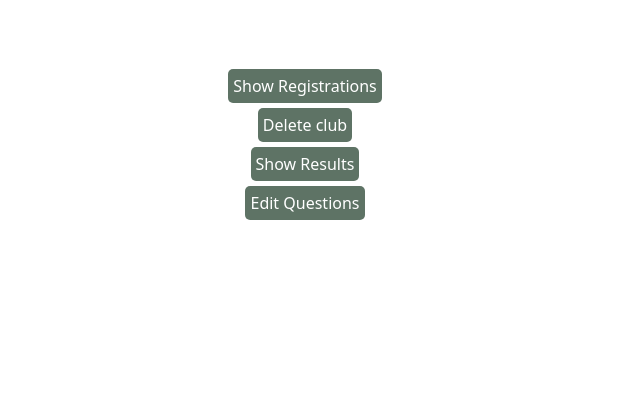
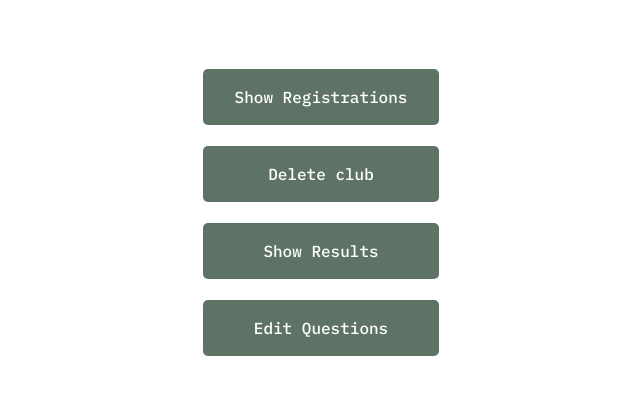
Before and after one commit to kushagra1711/RecruitGuru, a PHP site: page /clubportal.php in a window 1280 px wide. Shown: the part 74-469 px from the top of the page, without its empty margins (335-975 px from the left). Run offline with PHP 8.4, Linux system fonts and the light colour scheme; a user stored in the database is signed in; data comes from the database, SQL or seed files in the repository; some libraries are stand-ins or nearby versions.

Commit message:
refactor: update css, formatting

```diff
--- a/src/clubportal.php
+++ b/src/clubportal.php
@@ -22,27 +22,29 @@
     <?php include "./auth-club.php"; ?>
     <div class="marginer">
         <center>
+            <div id="clubControls">
                 <form id="showRegistrations" action="clubportal.php" method="post">
                     <input type="hidden" name="doShowRegs" hidden>
-                <input type="submit" value="Show Registrations" style=" background-color: #5E7365; padding: 5px; color:white; border-radius:5px; margin-top:5px;">
+                    <input type="submit" value="Show Registrations">
                 </form>
                 <!-- create a table showing all the registrations -->
 
                 <form id="removeClub" action="clubportal.php" method="post">
                     <input type="hidden" name="doRemove" hidden>
-                <input type="submit" value="Delete club" style=" background-color: #5E7365; padding: 5px; color:white; border-radius:5px; margin-top:5px;">
+                    <input type="submit" value="Delete club">
                 </form>
                 <!-- remove the club from club domains,club and user -->
 
                 <form id="showResults" action="clubportal.php" method="post">
                     <input type="hidden" name="doShowResults" hidden>
-                <input type="submit" value="Show Results" style=" background-color: #5E7365; padding: 5px; color:white; border-radius:5px; margin-top:5px;">
+                    <input type="submit" value="Show Results">
                 </form>
 
                 <form id="editQuestions" action="club-edit.php" method="post">
                     <input type="hidden" name="doEditQuestions" hidden>
-                <input type="submit" value="Edit Questions" style=" background-color: #5E7365; padding: 5px; color:white; border-radius:5px; margin-top:5px;">
+                    <input type="submit" value="Edit Questions">
                 </form>
+            </div>
 
             <br><br><br>
 
--- a/src/css/template.css
+++ b/src/css/template.css
@@ -145,3 +145,41 @@
 #editQuestions input {
     margin-top: 2rem;
 }
+
+#clubControls {
+    width: min-content;
+}
+
+#clubControls * {
+    width: 100%;
+}
+
+#clubControls form input {
+    background-color: #5e7365;
+    padding: 1rem;
+    margin: 1rem;
+    color: white;
+    border-radius: 5px;
+    margin-top: 5px;
+    font-family: "IBM Plex Mono", monospace;
+}
+
+#editSuccess {
+    margin-top: 1rem;
+    width: 40%;
+    font-family: "IBM Plex Mono", monospace;
+}
+
+#editSuccess p {
+    margin-top: 3rem;
+}
+
+#editSuccess a {
+    background-color: #5e7365;
+    padding: 0.5rem;
+    margin: 1rem;
+    margin-top: 4rem;
+    color: white;
+    border-radius: 5px;
+    font-family: "IBM Plex Mono", monospace;
+}
```
Also changed, not shown: src/club-edit.php (+7 -1 lines). Lines whose indentation alone changed are shown as unchanged.
